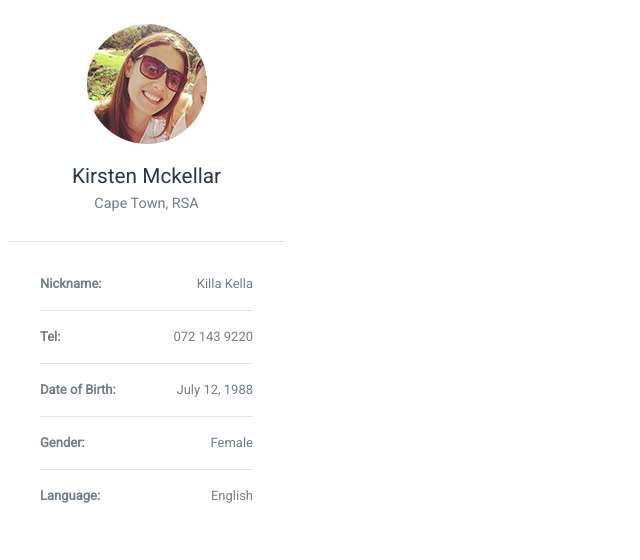
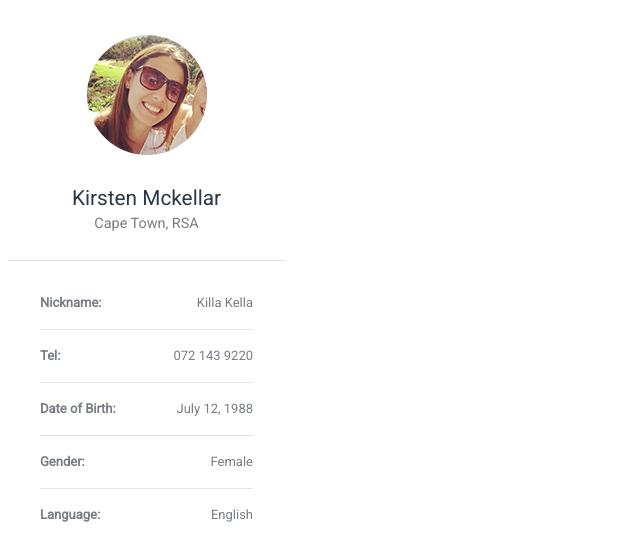
Before and after one commit to justonefixxxx/user_profile, a plain HTML site: page app/index.html in a window 1280 px wide. Shown: the whole page, without its empty margins (0-640 px from the left). Drawn offline with Linux system fonts and the light colour scheme.

Commit message:
some changes in style.css

```diff
--- a/app/css/style.css
+++ b/app/css/style.css
@@ -1,5 +1,7 @@
+
 .user-container{
 	font-family:'Roboto', sans-serif;
+	font-size:16px;
 	color: hsl(210, 15%, 19%);
 	width: 277px;
     height: 524px;
@@ -9,10 +11,10 @@
 
 .user-profile {
 	text-align:center;
-	border-bottom: 1px solid #e5e5e5;
+	border-bottom: 1px solid hsl(0, 0%, 89%);
 }
 .user-profile__avatar{
-	padding:1em 0;
+	padding:1.7em 0;
 }
 .user-profile__fullname {
 	color: hsl(210, 25%, 22%);
@@ -25,7 +27,7 @@
 	color: hsl(210, 5%, 49%);
 	font-weight: 300;
 	font-size: 0.9em;
-	padding: 0.5em 0 2em 0;
+	padding: 0.3em 0 2em 0;
 }
 
 .user-details {
@@ -36,7 +38,7 @@
 	color: hsl(210, 5%, 49%);
 	font-size: 13px;
 	line-height: 4em;
-	border-bottom: 1px solid #e5e5e5;
+	border-bottom: 1px solid hsl(0, 0%, 89%);
 	font-weight: 300;
 	width:100%;
 
```
